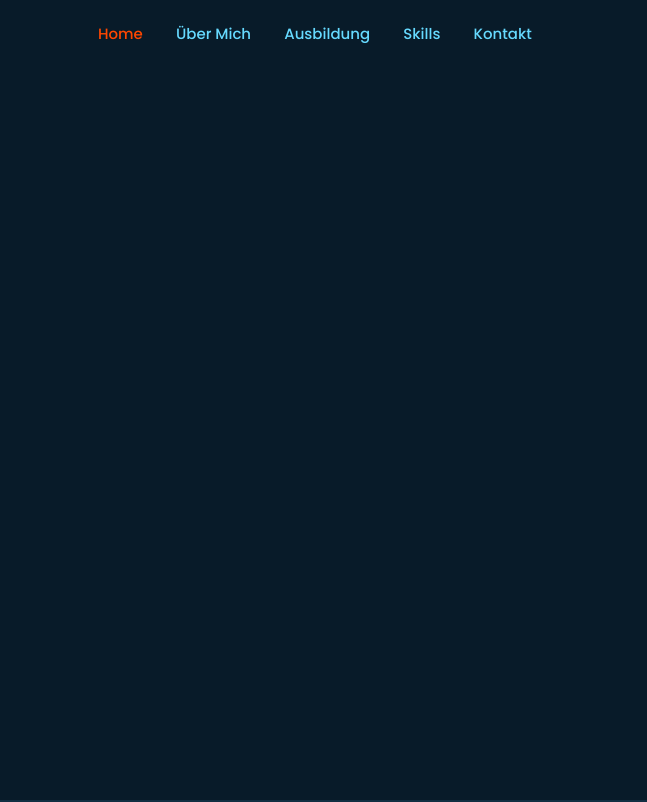
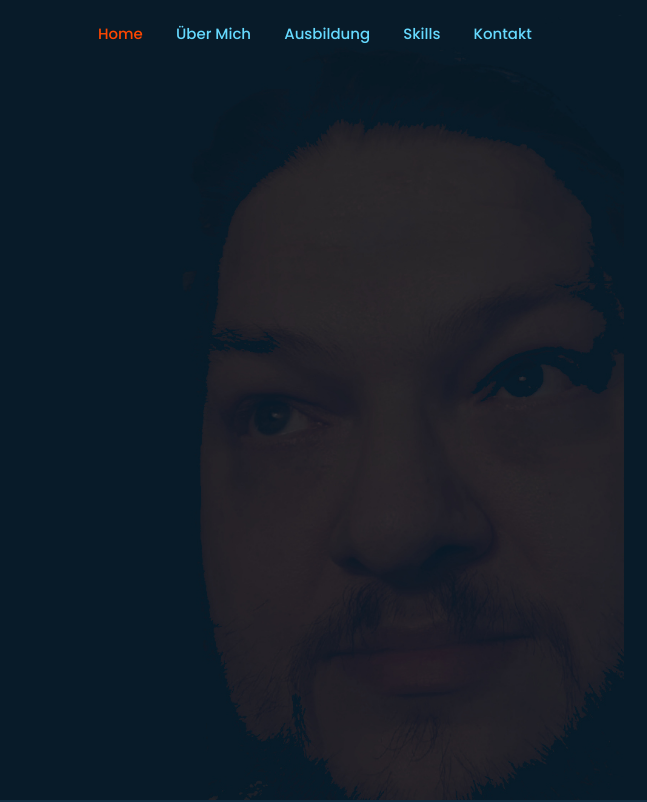
Before and after one commit to Roman-Baran/Port, a plain HTML site: page index.html in a window 1280 px wide. Shown: the top 802 px of the page, 633-1280 px from the left. Drawn offline with nearby package versions, Linux system fonts and the light colour scheme; some packages are replaced by stand-ins of ours; the site is published under a folder, as on GitHub Pages, so addresses that start at the root find nothing; a script that the page names is missing.

Commit message:
Update style.css

```diff
--- a/css/style.css
+++ b/css/style.css
@@ -77,7 +77,7 @@ section {
     display: flex;
     align-items: center;
     padding: 0 9%;
-    background: url('/images/home2.jpg') no-repeat;
+    background: url('../images/home2.jpg') no-repeat;
     background-size: cover;
     background-position: center;
 }
```
